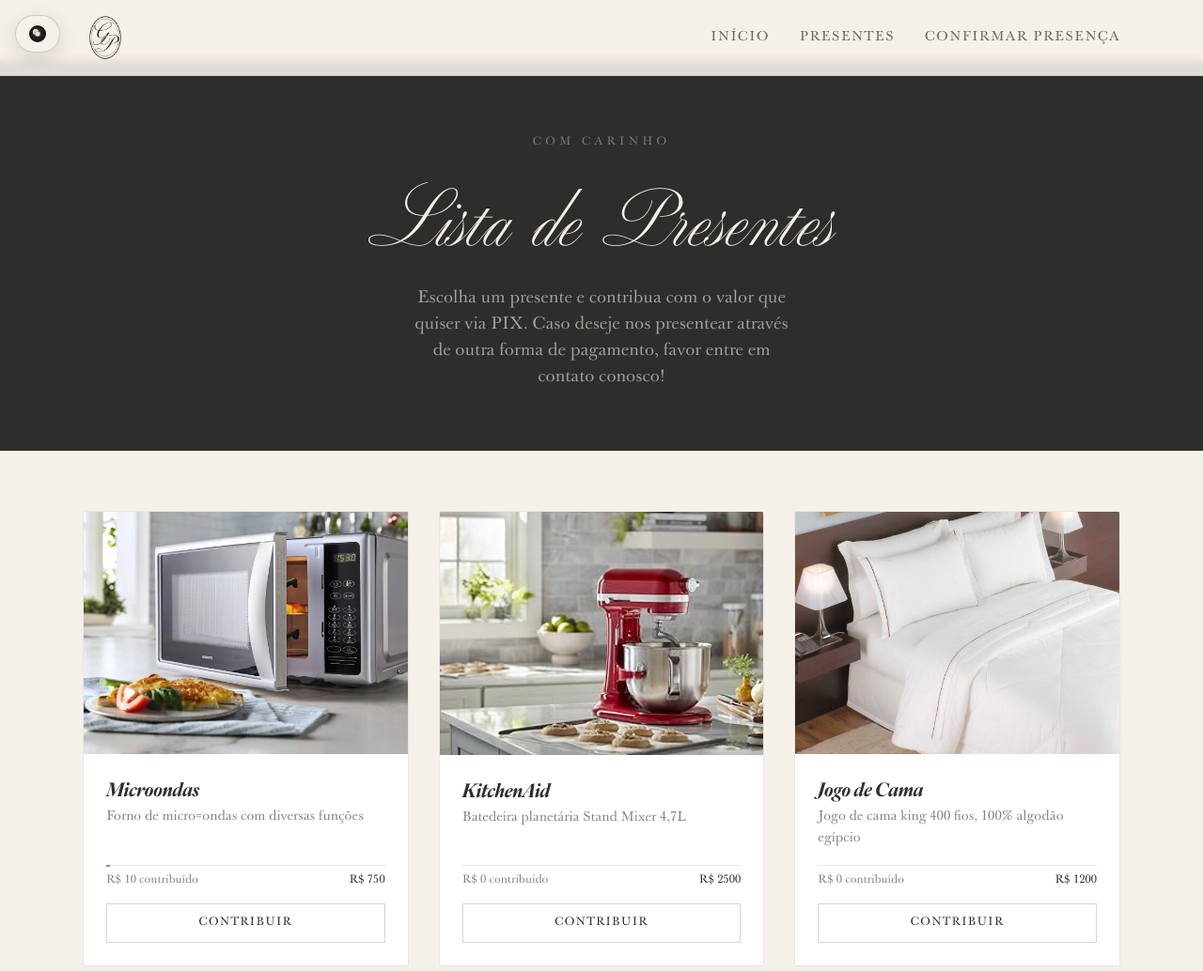
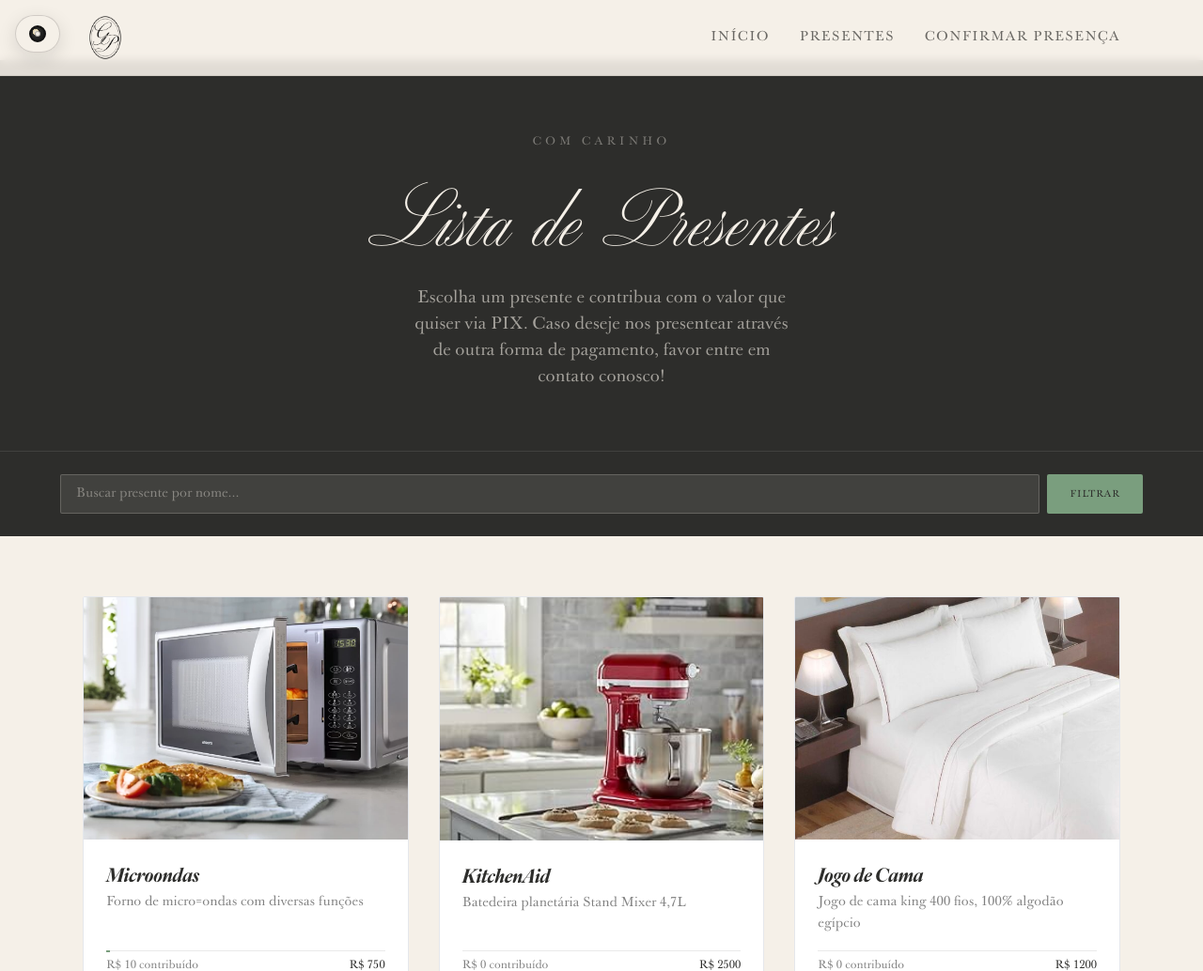
Before and after one commit to duduetc/CasamentoPauloGabie, a FastAPI app: page /presentes in a window 1280 px wide. Shown: the top 1034 px of the page at 94% size. Run offline with FastAPI, Linux system fonts and the light colour scheme; a database or web service that is not in the repository returns one stand-in record (values such as "Sample title"); parts of the project's set-up code (start-up, migrations or seed data) failed here and were passed over; some libraries are stand-ins or nearby versions.

Commit message:
feat: adição de filtro de pesquisa para presentes

```diff
--- a/app/routes/gifts.py
+++ b/app/routes/gifts.py
@@ -403,10 +403,14 @@ def _gifts_with_contributions() -> list:
 
 
 @router.get("/presentes", response_class=HTMLResponse)
-async def gifts_page(request: Request):
+async def gifts_page(request: Request, q: str = None):
+    gifts = _gifts_with_contributions()
+    if q:
+        query = q.lower().strip()
+        gifts = [g for g in gifts if query in g["name"].lower() or query in g["description"].lower()]
     return templates.TemplateResponse(
         "pages/gifts.html",
-        {"request": request, "gifts": _gifts_with_contributions()},
+        {"request": request, "gifts": gifts, "search_query": q or ""},
     )
 
 
--- a/app/templates/pages/gifts.html
+++ b/app/templates/pages/gifts.html
@@ -64,8 +64,36 @@
   </p>
 </div>
 
+<!-- ── Search filter ───────────────────────────────────────────────── -->
+<div class="bg-charcoal border-t border-cream/10 px-6 py-6">
+  <div class="max-w-6xl mx-auto">
+    <form method="GET" action="/presentes" class="flex gap-2">
+      <input type="text"
+             name="q"
+             value="{{ search_query }}"
+             placeholder="Buscar presente por nome..."
+             class="flex-1 bg-cream/10 border border-cream/20 focus:border-sage font-body px-4 py-2.5 text-sm text-cream outline-none rounded-sm placeholder-cream/40">
+      {% if search_query %}
+        <a href="/presentes" class="border border-cream/20 hover:bg-cream/10 px-4 py-2.5 text-xs font-body text-cream rounded-sm flex items-center justify-center transition-colors">×</a>
+      {% endif %}
+      <button type="submit"
+              class="bg-sage text-charcoal hover:bg-cream font-body text-[10px] tracking-widest uppercase px-6 py-2.5 rounded-sm transition-colors">
+        Filtrar
+      </button>
+    </form>
+  </div>
+</div>
+
 <!-- ── Gift grid ───────────────────────────────────────────────── -->
 <section class="max-w-6xl mx-auto px-6 py-16">
+  {% if not gifts %}
+  <div class="text-center py-12">
+    <p class="font-body text-charcoal/40 text-lg">Nenhum presente encontrado com "{{ search_query }}"</p>
+    <a href="/presentes" class="inline-block mt-4 border border-charcoal/20 hover:bg-charcoal hover:text-cream font-body text-xs tracking-widest uppercase py-2.5 px-6 transition-all duration-300">
+      Ver todos os presentes
+    </a>
+  </div>
+  {% else %}
   <div class="grid sm:grid-cols-2 lg:grid-cols-3 gap-8">
     {% for gift in gifts %}
     {% set pct = [[(gift.contributed / gift.price * 100), 0] | max, 100] | min %}
@@ -118,6 +146,7 @@
     </article>
     {% endfor %}
   </div>
+  {% endif %}
 </section>
 
 {% endblock %}
```
